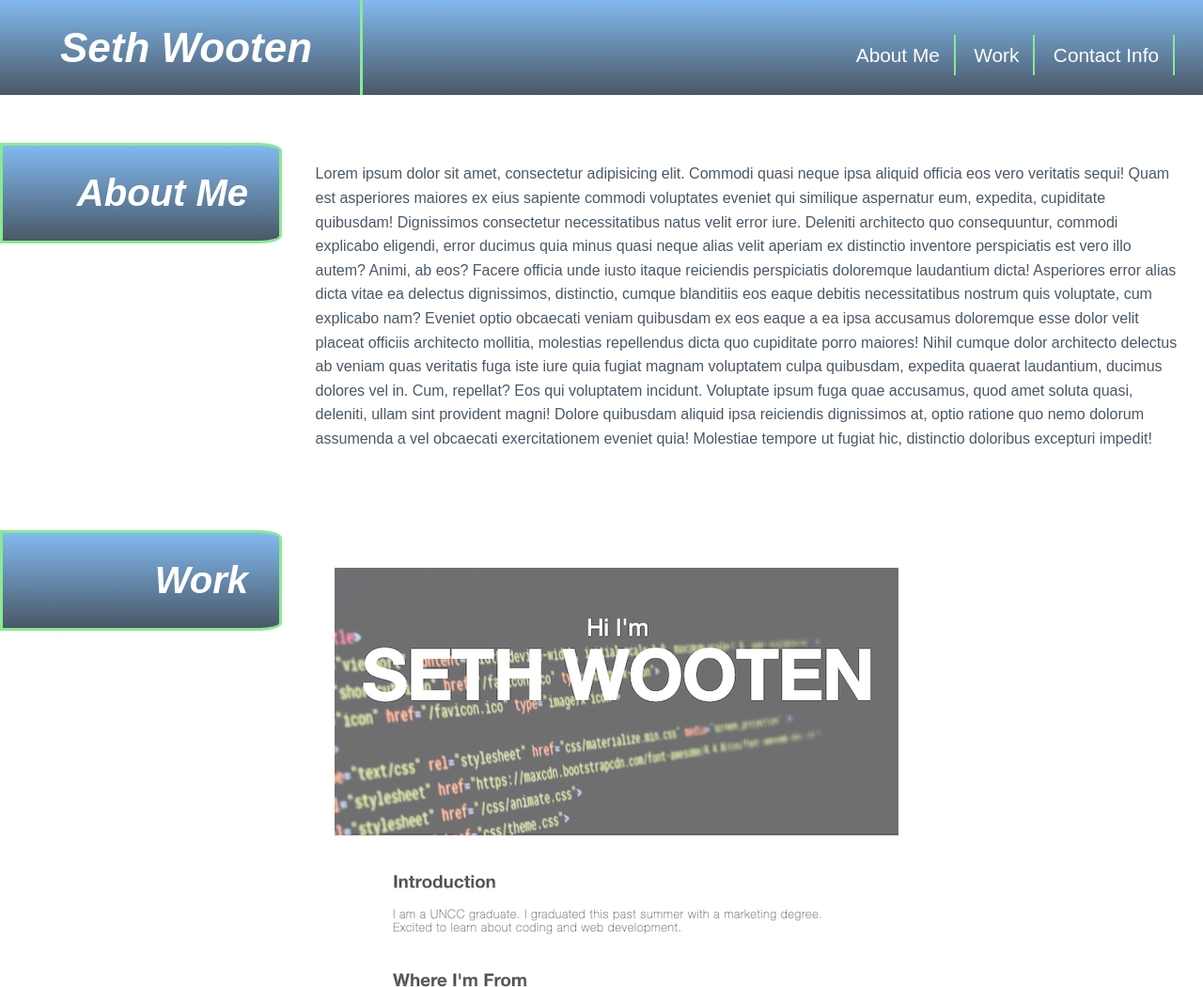
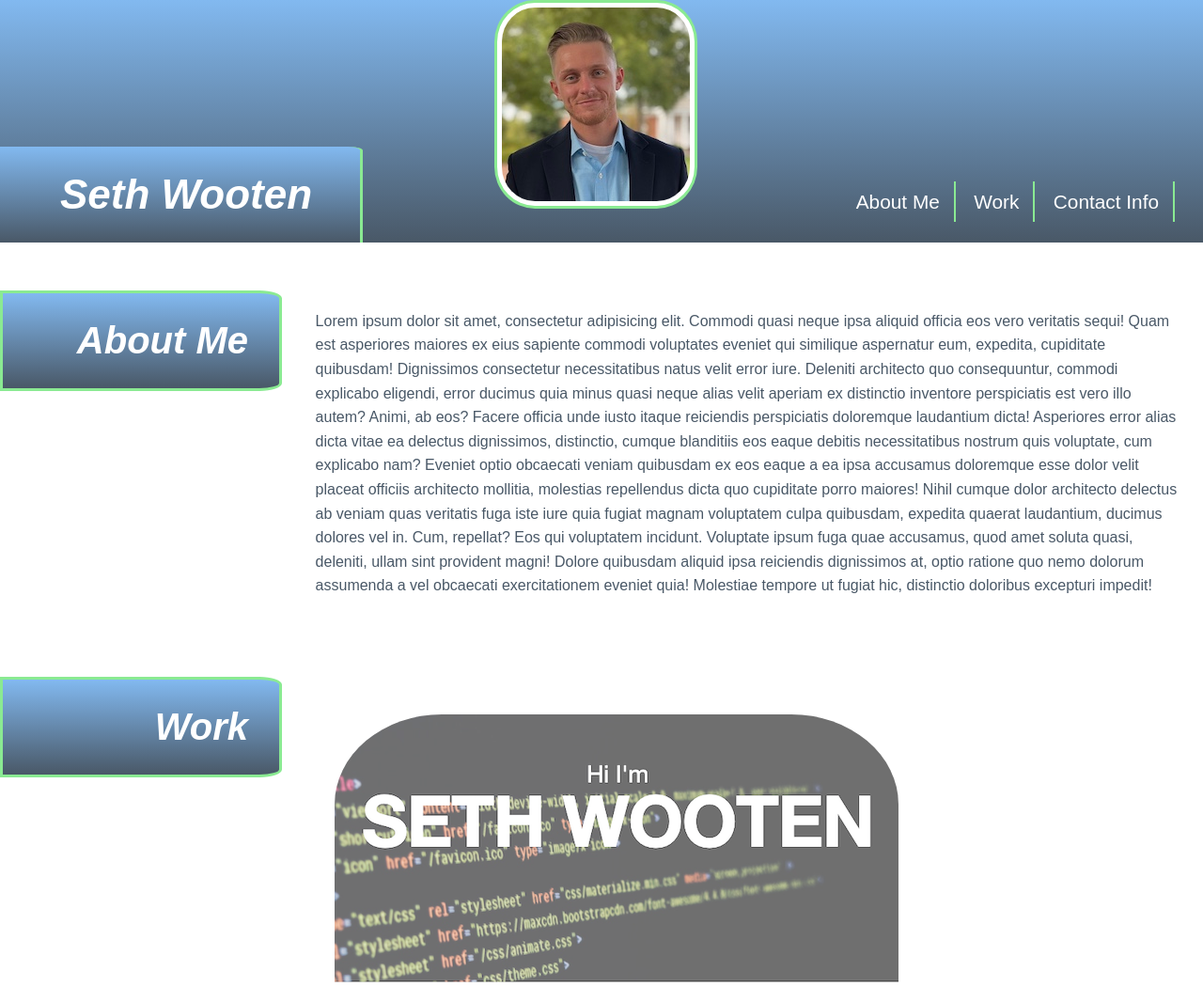
Before and after one commit to slwooten/slw-portfolio, a plain HTML site: page index.html in a window 1280 px wide. Shown: the top 1050 px of the page at 94% size. Drawn offline with Linux system fonts and the light colour scheme.

Commit message:
added a picture of me, formatted it with css

```diff
--- a/assets/style.css
+++ b/assets/style.css
@@ -33,6 +33,7 @@ header h1 {
     padding: 2%;
     padding-left: 5%;
     padding-right: 4%;
+    border-radius: 0 4% 0 0;
 }
 
 
@@ -66,12 +67,22 @@ img {
     margin: 10px;
     padding: 5px;
     border: 5px solid white;
+    border-radius: 20%;
 }
 
 img:hover {
     opacity: 1;
     border: 5px solid #8aea92;
     transition: 250ms ease;
+}
+
+.headshot {
+    opacity: 1;
+    margin: 0px;
+    padding: 5px;
+    border: 3px solid #8aea92;
+    border-radius: 20%;
+    background-color: white;
 }
 
 /* About me formatting */
--- a/index.html
+++ b/index.html
@@ -10,6 +10,9 @@
 <body>
     <header>
         <h1 id="top">Seth Wooten</h1>
+        <section>
+            <img class="headshot" src="assets/images/headshot.jpg" />
+        </section>
         <section>
             <nav>
                 <a href="#about-me">About Me</a>
```
Also changed, not shown: assets/images/headshot.jpg (added).
